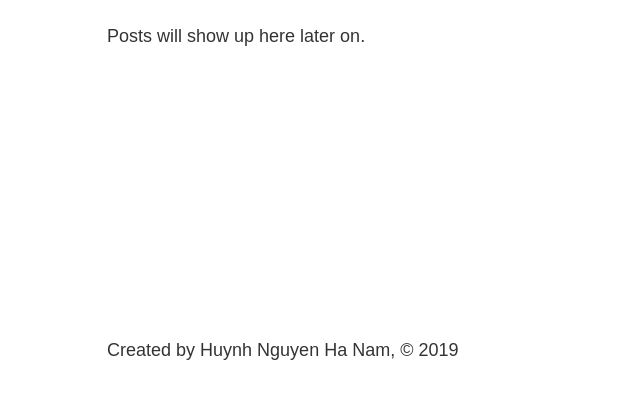
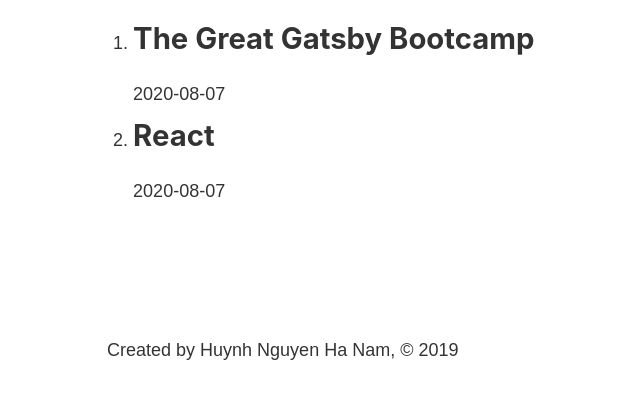
Before and after one commit to hanamhn/gatsbydev, a Gatsby site: page /blog in a window 1280 px wide. Shown: the part 393-792 px from the top of the page, without its empty margins (176-816 px from the left). Built offline with nearby package versions, Linux system fonts and the light colour scheme; Gatsby itself is replaced by a stand-in of ours.

Commit message:
add slug by createNodeField

```diff
--- a/gatsby-config.js
+++ b/gatsby-config.js
@@ -4,14 +4,14 @@
     author: "Huynh Nguyen Ha Nam"
   },
   plugins: [
-    "gatsby-plugin-sass",
+    'gatsby-plugin-sass',
     {
       resolve: 'gatsby-source-filesystem',
       options: {
         name: 'src',
         path: `${__dirname}/src/`
       }
-    }
-
+    },
+    'gatsby-transformer-remark'
   ]
 }
--- /dev/null
+++ b/gatsby-node.js
@@ -0,0 +1,15 @@
+const path = require('path')
+
+module.exports.onCreateNode = ({ node, actions}) => {
+  const { createNodeField } = actions
+  if(node.internal.type === 'MarkdownRemark') {
+    const slug = path.basename(node.fileAbsolutePath, '.md')
+
+    createNodeField({
+      node,
+      name: 'slug',
+      value: slug
+    })
+  }
+
+}
--- a/package.json
+++ b/package.json
@@ -17,6 +17,7 @@
     "gatsby": "^2.24.26",
     "gatsby-plugin-sass": "^2.3.12",
     "gatsby-source-filesystem": "^2.0.28",
+    "gatsby-transformer-remark": "^2.8.28",
     "node-sass": "^4.14.1",
     "react": "^16.12.0",
     "react-dom": "^16.12.0"
--- a/src/pages/blog.js
+++ b/src/pages/blog.js
@@ -1,12 +1,35 @@
 import React from "react"
-
+import { graphql, useStaticQuery } from 'gatsby'
 import Layout from "../components/layout"
 
 const BlogPage = () => {
+  const data = useStaticQuery(graphql`
+    query {
+      allMarkdownRemark{
+        edges{
+          node{
+            frontmatter{
+              title
+              date
+            }
+          }
+        }
+      }
+    }
+  `)
   return (
     <Layout>
       <h1>Blog</h1>
-      <p>Posts will show up here later on.</p>
+      <ol>
+        {data.allMarkdownRemark.edges.map((edge)=> {
+          return (
+            <li>
+              <h2>{edge.node.frontmatter.title}</h2>
+              <p>{edge.node.frontmatter.date}</p>
+            </li>
+          )
+        } )}
+      </ol>
     </Layout>
   )
 }
--- a/src/posts/gatsby.md
+++ b/src/posts/gatsby.md
@@ -1,6 +1,6 @@
 ---
 title: "The Great Gatsby Bootcamp"
-data: "2020-08-07"
+date: "2020-08-07"
 ---
 
 I just launched a new bootcamp!
--- a/src/posts/react.md
+++ b/src/posts/react.md
@@ -1,6 +1,6 @@
 ---
 title: "React"
-data: "2020-08-07"
+date: "2020-08-07"
 ---
 
 In this post you'll learn React.
```
Also changed, not shown: 1 other file.
